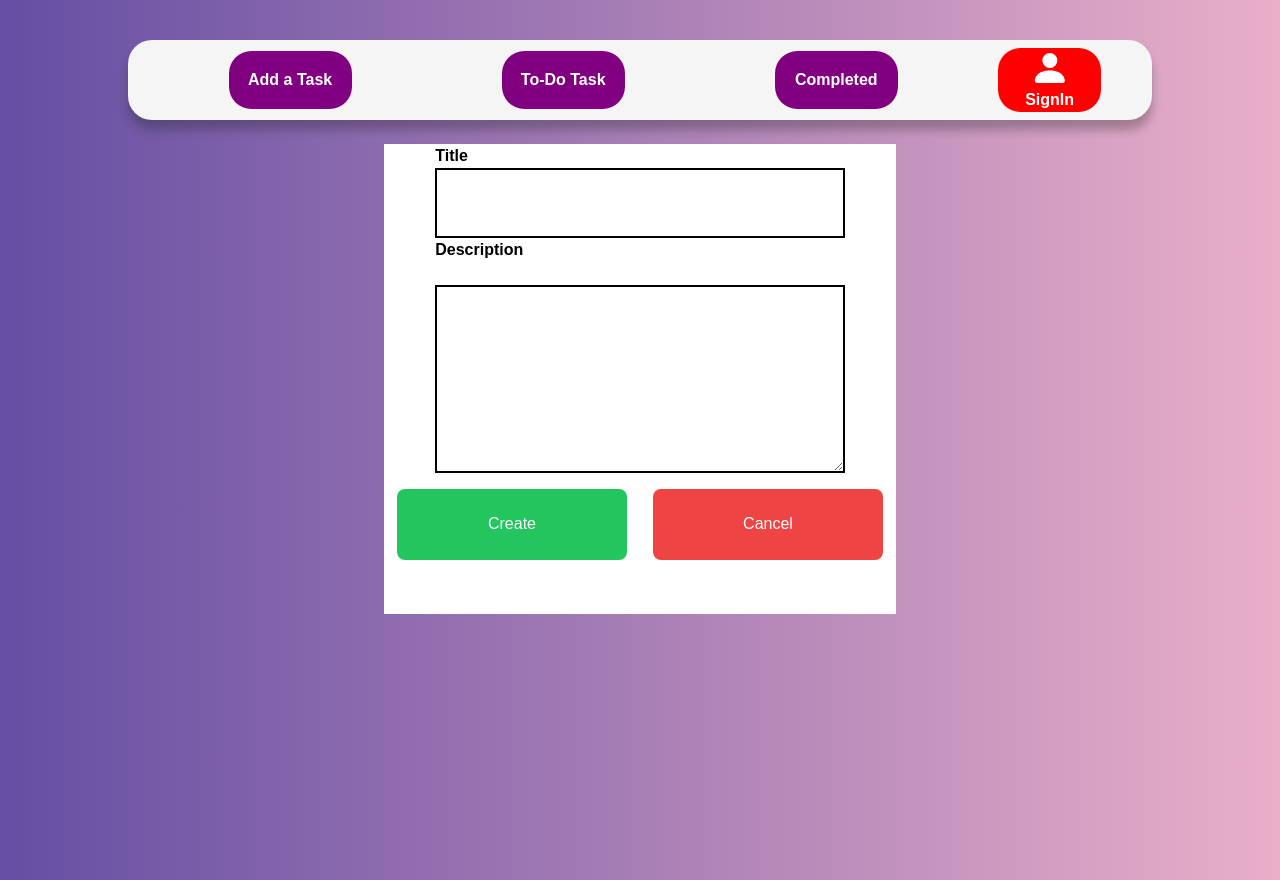
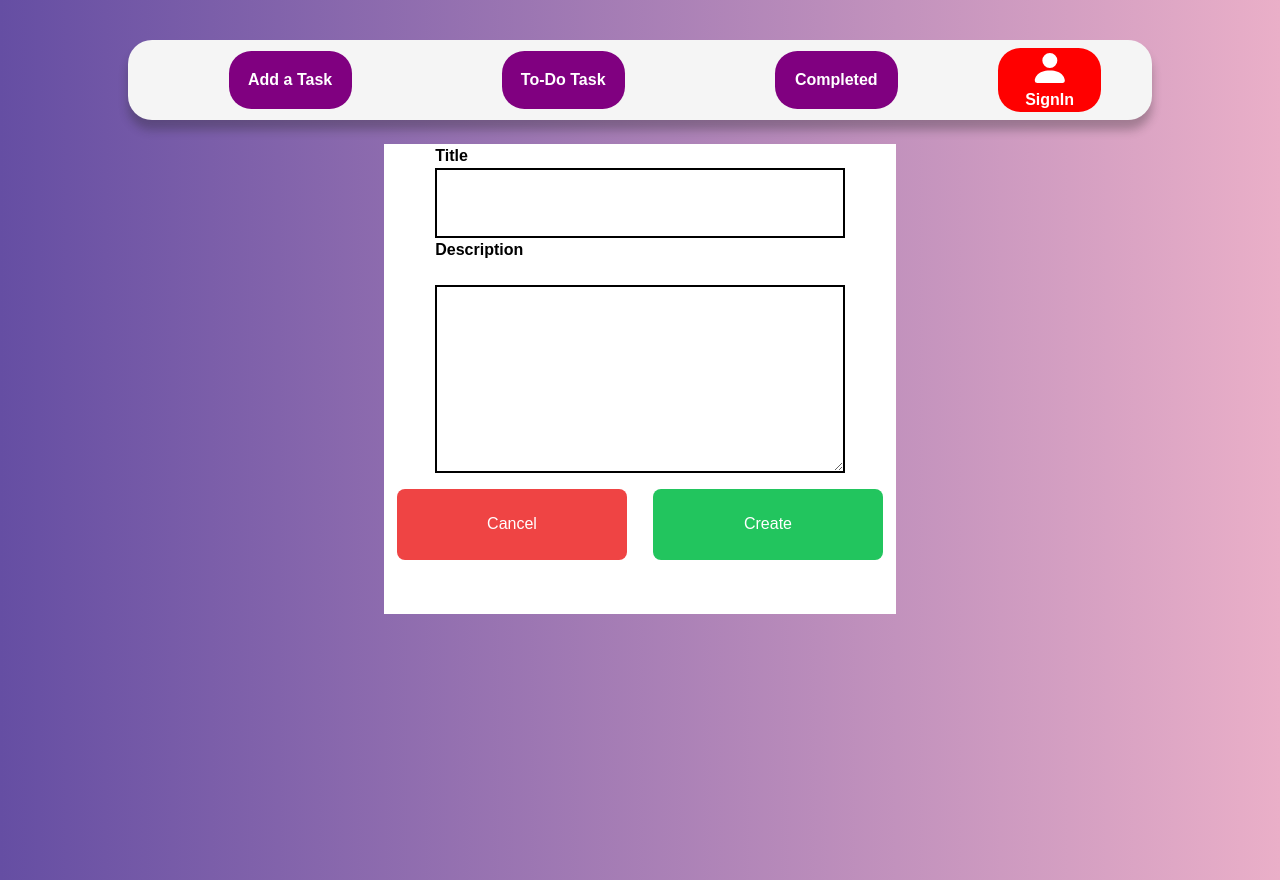
Before and after one commit to PrabeshPP/ToDo-Full-StackWebApp, a Next.js app in the folder frontend/: page /addtodo in a window 1280 px wide. Built offline with nearby package versions, Linux system fonts and the light colour scheme.

Commit message:
added a form

```diff
--- a/frontend/components/AddTodo/addTodo.tsx
+++ b/frontend/components/AddTodo/addTodo.tsx
@@ -11,11 +11,10 @@ const AddToDo=()=>{
             </div>
 
             <div className="h-[20%] w-[100%] flex flex-row justify-around pt-4">
-                <div className="h-[90%] w-[45%] bg-green-500 flex justify-center items-center rounded-lg cursor-pointer text-white">Create</div>
-                <div className="h-[90%] w-[45%] bg-red-500 flex justify-center items-center rounded-lg cursor-pointer text-white">Cancel</div>
+            <div className="h-[90%] w-[45%] bg-red-500 flex justify-center items-center rounded-lg cursor-pointer text-white hover:shadow-xl">Cancel</div>
+                <div className="h-[90%] w-[45%] bg-green-500 flex justify-center items-center rounded-lg cursor-pointer text-white hover:shadow-xl">Create</div>
+
             </div>
-
-
         </form>
     </div>
 }
```
